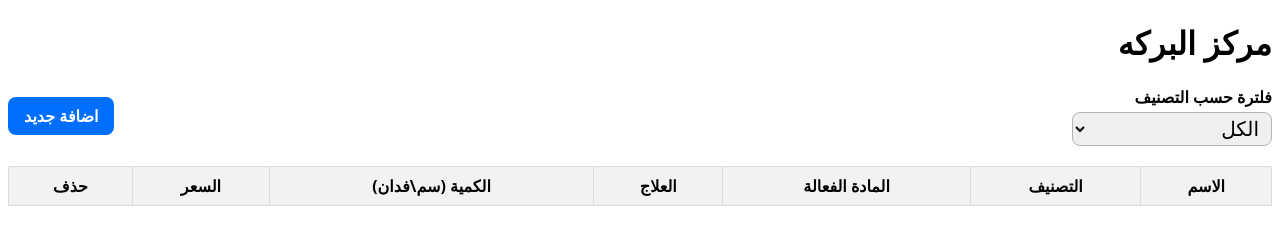
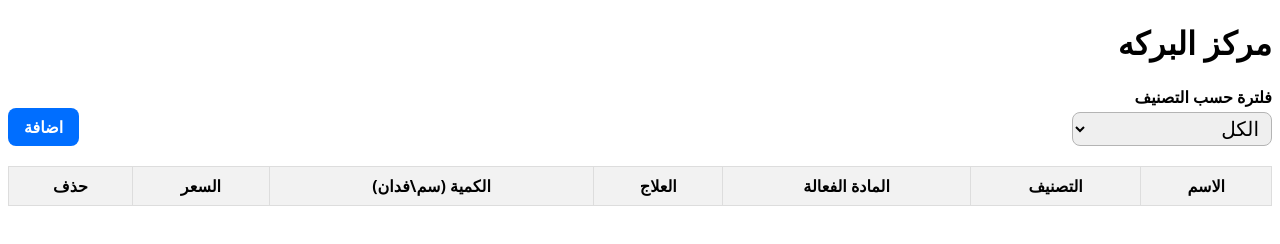
Before and after one commit to devahmedabdo/barakah, a plain HTML site: page index.html in a window 1280 px wide. Drawn offline with Linux system fonts and the light colour scheme.

Commit message:
Update index.html

```diff
--- a/index.html
+++ b/index.html
@@ -4,7 +4,7 @@
 <head>
   <meta charset="UTF-8">
   <meta name="viewport" content="width=device-width, initial-scale=1.0">
-  <title>Agricultural Medicines</title>
+  <title>Ahmed Abdo</title>
   <style>
     body {
       font-family: system-ui;
@@ -123,7 +123,7 @@
     .header-btn {
       display: flex;
       justify-content: space-between;
-      align-items: center;
+      align-items: end;
     }
 
     input,
@@ -155,9 +155,12 @@
         <option value="تسميد">تسميد</option>
       </select>
     </div>
-    <button class="primary" onclick="openAddModal()">اضافة جديد</button>
+    <button class="primary" onclick="openAddModal()">اضافة</button>
 
   </div>
+
+  <div style="overflow: hidden;width: 100%;">
+    <div style="overflow: auto; ">
       <table id="medicineTable">
         <thead>
           <tr>
@@ -172,6 +175,9 @@
         </thead>
         <tbody></tbody>
       </table>
+
+    </div>
+  </div>
 
 
 
```
Lines whose indentation alone changed are shown as unchanged.
